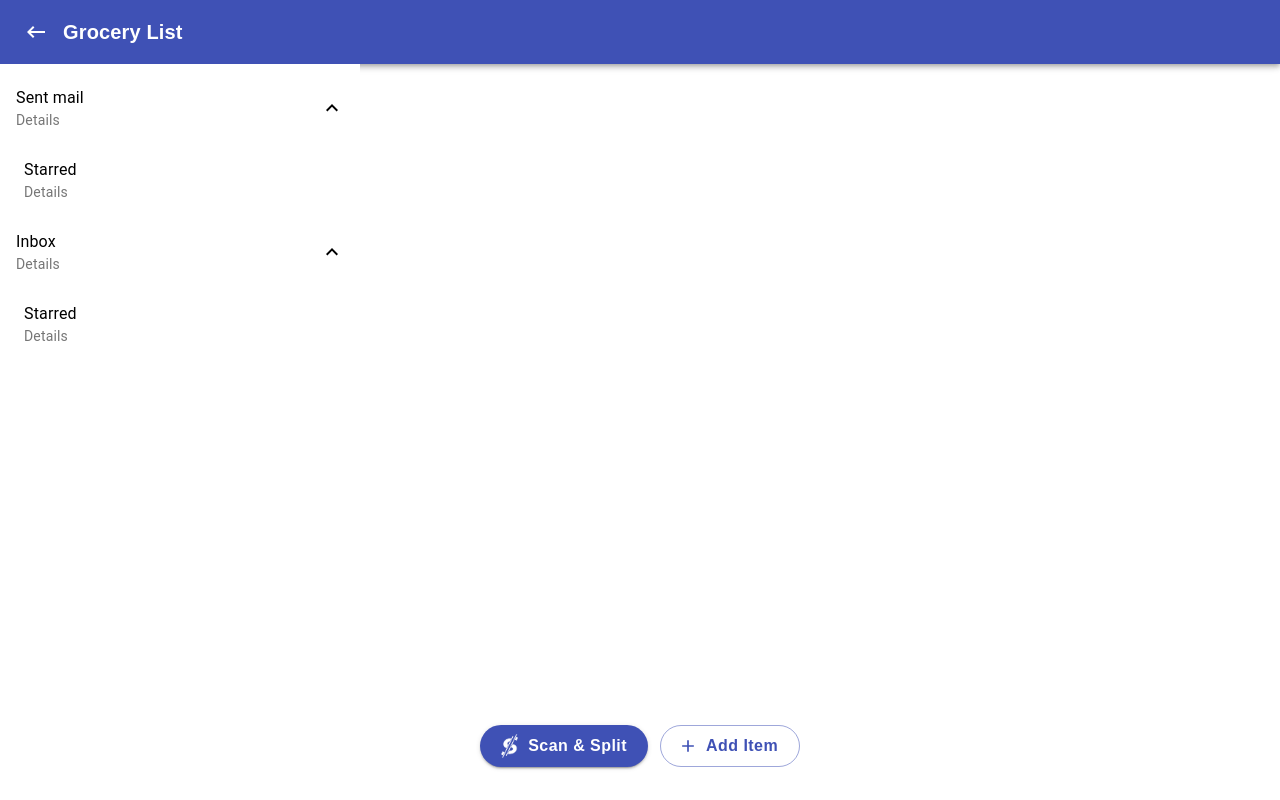
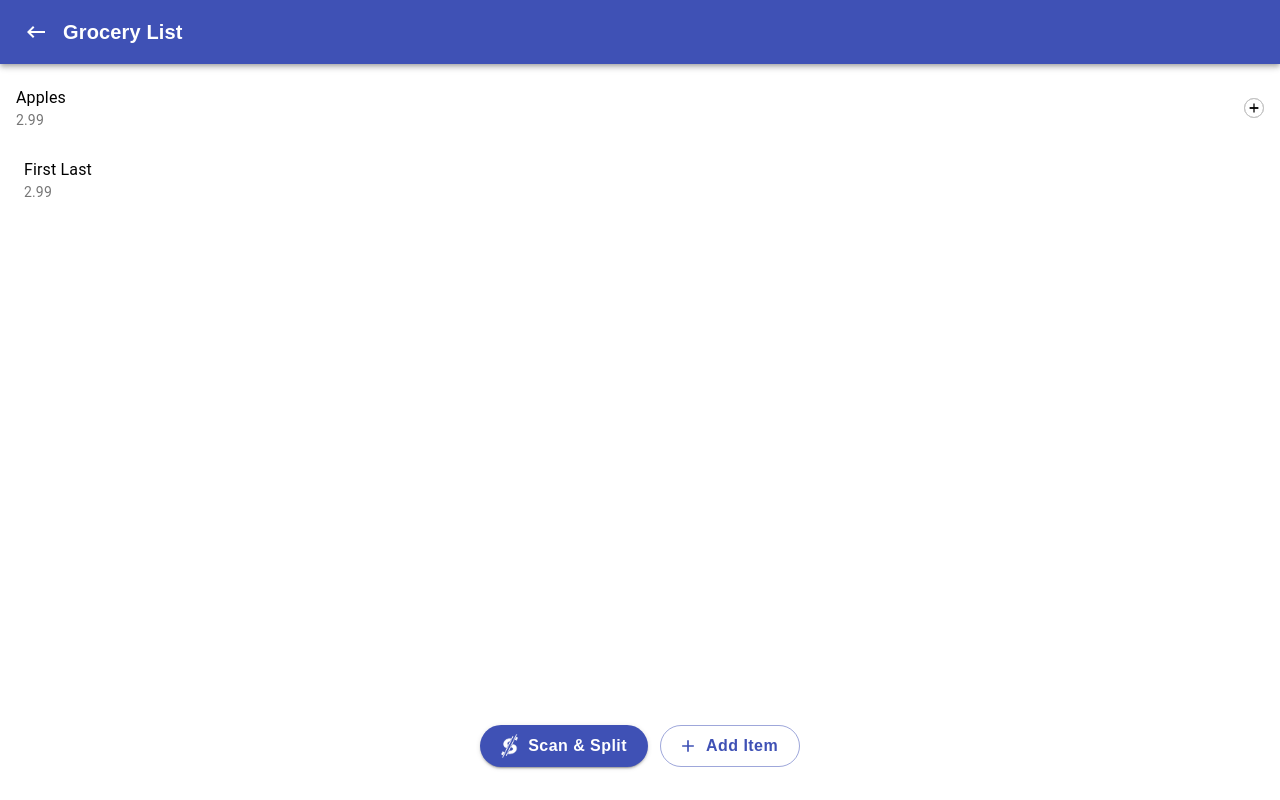
Before and after one commit to auddin431/Split, a React (Create React App) app in the folder split/: page /grocerylist in a window 1280 px wide. Built offline with nearby package versions, Linux system fonts and the light colour scheme; a web font is replaced by a local one.

Commit message:
Added plus, minus icons

```diff
--- a/split/src/components/pages/GroceryList.js
+++ b/split/src/components/pages/GroceryList.js
@@ -1,6 +1,8 @@
 import React from "react";
 import { makeStyles } from '@material-ui/core/styles';
+import Typography from '@material-ui/core/Typography';
 import InfoBar from '../InfoBar'
+import IconButton from '@material-ui/core/IconButton';
 import Button from '@material-ui/core/Button';
 import AddIcon from '@material-ui/icons/Add';
 import Logo from '../../images/logo.png'
@@ -8,9 +10,12 @@ import Logo from '../../images/logo.png'
 import List from '@material-ui/core/List';
 import ListItem from '@material-ui/core/ListItem';
 import ListItemText from '@material-ui/core/ListItemText';
+import ListItemSecondaryAction from '@material-ui/core/ListItemSecondaryAction';
 import Collapse from '@material-ui/core/Collapse';
-import ExpandLess from '@material-ui/icons/ExpandLess';
-import ExpandMore from '@material-ui/icons/ExpandMore';
+import DeleteIcon from '@material-ui/icons/Delete';
+
+import PlusIcon from '../../images/plus.svg'
+import MinusIcon from '../../images/minus.svg'
 
 const useStyles = makeStyles((theme) => ({
   root: {
@@ -33,8 +38,6 @@ const useStyles = makeStyles((theme) => ({
   },
   list: {
     width: '100%',
-    maxWidth: 360,
-    backgroundColor: theme.palette.background.paper,
     fontFamily: "'KoHo', sans-serif",
   },
   nested: {
@@ -42,7 +45,7 @@ const useStyles = makeStyles((theme) => ({
   },
 }));
 
-const NestedList = () => {
+const NestedList = (props) => {
   const classes = useStyles();
   const [open, setOpen] = React.useState(true);
 
@@ -56,27 +59,23 @@ const NestedList = () => {
       className={classes.list}
     >
       <ListItem button onClick={handleClick}>
-        <ListItemText primary="Sent mail" secondary="Details"/>
-        {open ? <ExpandLess /> : <ExpandMore />}
+        <ListItemText primary={props.itemName} secondary={props.cost}/>
+        <ListItemSecondaryAction>
+          <IconButton edge="end" onClick="">
+            <img src={MinusIcon} alt="Minus sign inside circle."/>
+          </IconButton>
+        </ListItemSecondaryAction>
+        <IconButton edge="end" onClick="">
+            <img src={PlusIcon} alt="Plus sign inside circle."/>
+        </IconButton>
+
+        <h3 className={classes.quantity}>{props.quantity}</h3>
       </ListItem>
 
       <Collapse in={open} timeout="auto" unmountOnExit>
         <List component="div" disablePadding>
           <ListItem button className={classes.nested}>
-            <ListItemText primary="Starred" secondary="Details"/>
-          </ListItem>
-        </List>
-      </Collapse>
-
-      <ListItem button onClick={handleClick}>
-        <ListItemText primary="Inbox" secondary="Details"/>
-        {open ? <ExpandLess /> : <ExpandMore />}
-      </ListItem>
-
-      <Collapse in={open} timeout="auto" unmountOnExit>
-        <List component="div" disablePadding>
-          <ListItem button className={classes.nested}>
-            <ListItemText primary="Starred" secondary="Details"/>
+            <ListItemText primary={props.name} secondary={props.owed}/>
           </ListItem>
         </List>
       </Collapse>
@@ -130,7 +129,7 @@ const GroceryList = () => {
   return (
     <>
       <InfoBar title="Grocery List" href="./chat" />
-      <NestedList />
+      <NestedList itemName="Apples" cost="2.99" name="First Last" owed="2.99"/>
       <Buttons />
     </>
   );
```
Also changed, not shown: split/src/images/minus.svg (added), split/src/images/plus.svg (added).
